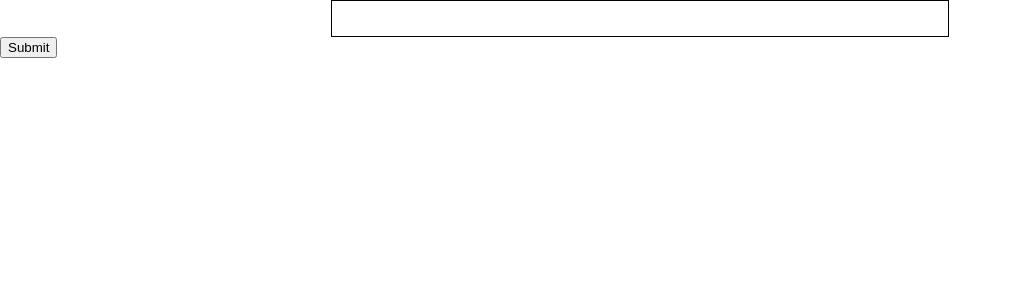
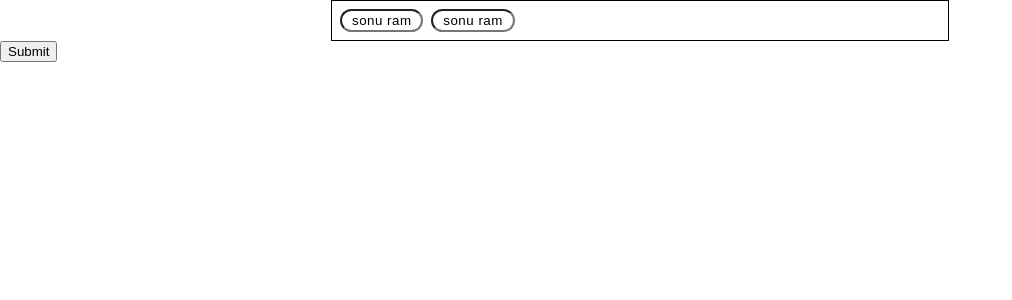
Before and after one commit to sonuram553/react-with-vite, a React (Vite) app: page / in a window 1280 px wide. Shown: the top 300 px of the page, without its empty margins (0-1012 px from the left). Built offline with nearby package versions, Linux system fonts and the light colour scheme.

Commit message:
Only last input should be focusable with tab

```diff
--- a/src/components/App.jsx
+++ b/src/components/App.jsx
@@ -11,7 +11,7 @@ const App = () => {
   } = useForm({
     mode: "onBlur",
     defaultValues: {
-      authors: [{ value: "" }],
+      authors: [{ value: "sonu ram" }, { value: "sonu ram" }, { value: "" }],
     },
   });
 
--- a/src/components/MultiValueField.jsx
+++ b/src/components/MultiValueField.jsx
@@ -69,6 +69,7 @@ const MultiValueField = ({ register, control, name, error }) => {
               key={field.id}
               style={styleInput(index)}
               onKeyDown={(e) => handleKeyDown(e, index)}
+              tabIndex={index === fields.length - 1 ? "0" : "-1"}
               {...register(`${name}.${index}.value`, {
                 onBlur: handleOnBlur,
               })}
```
